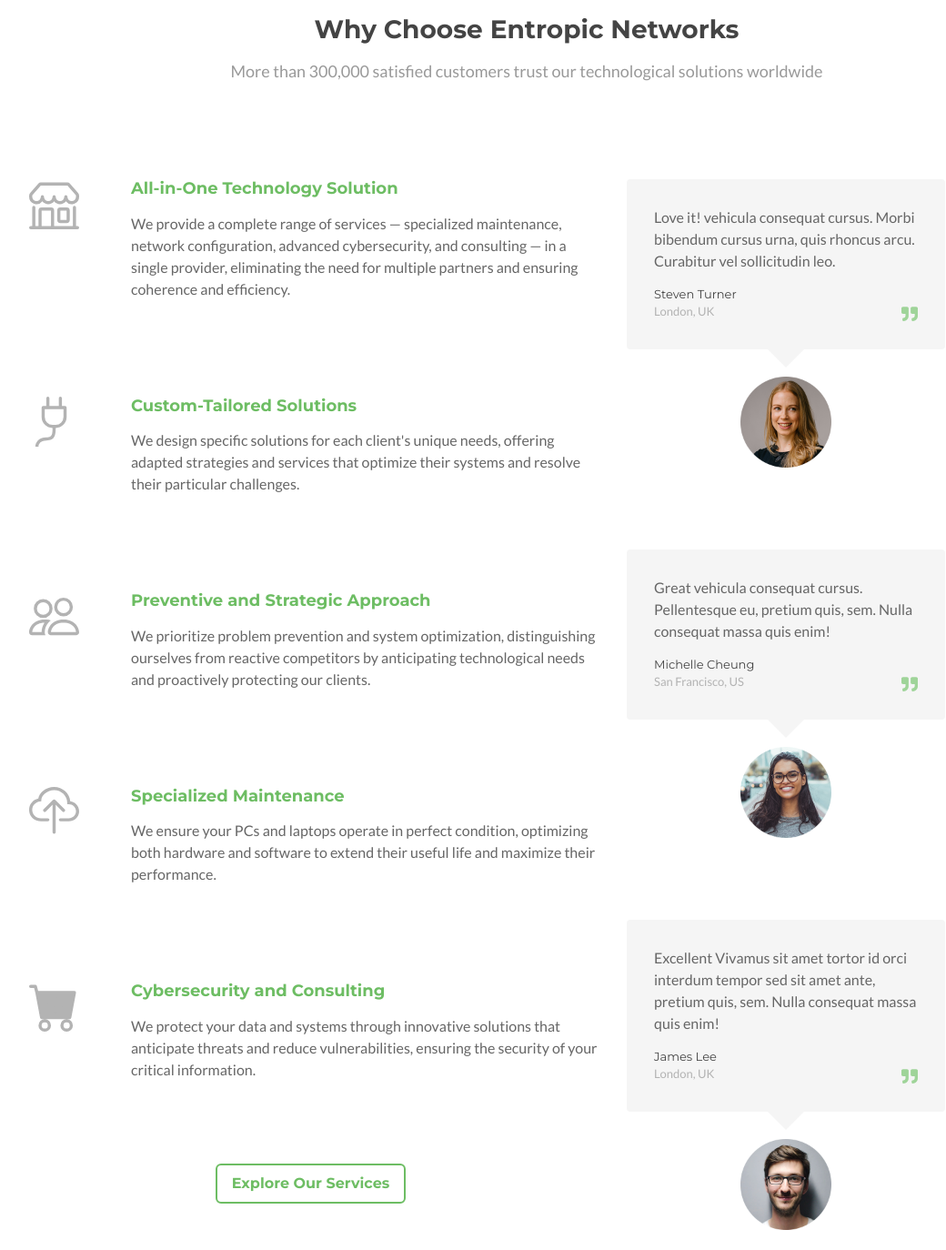
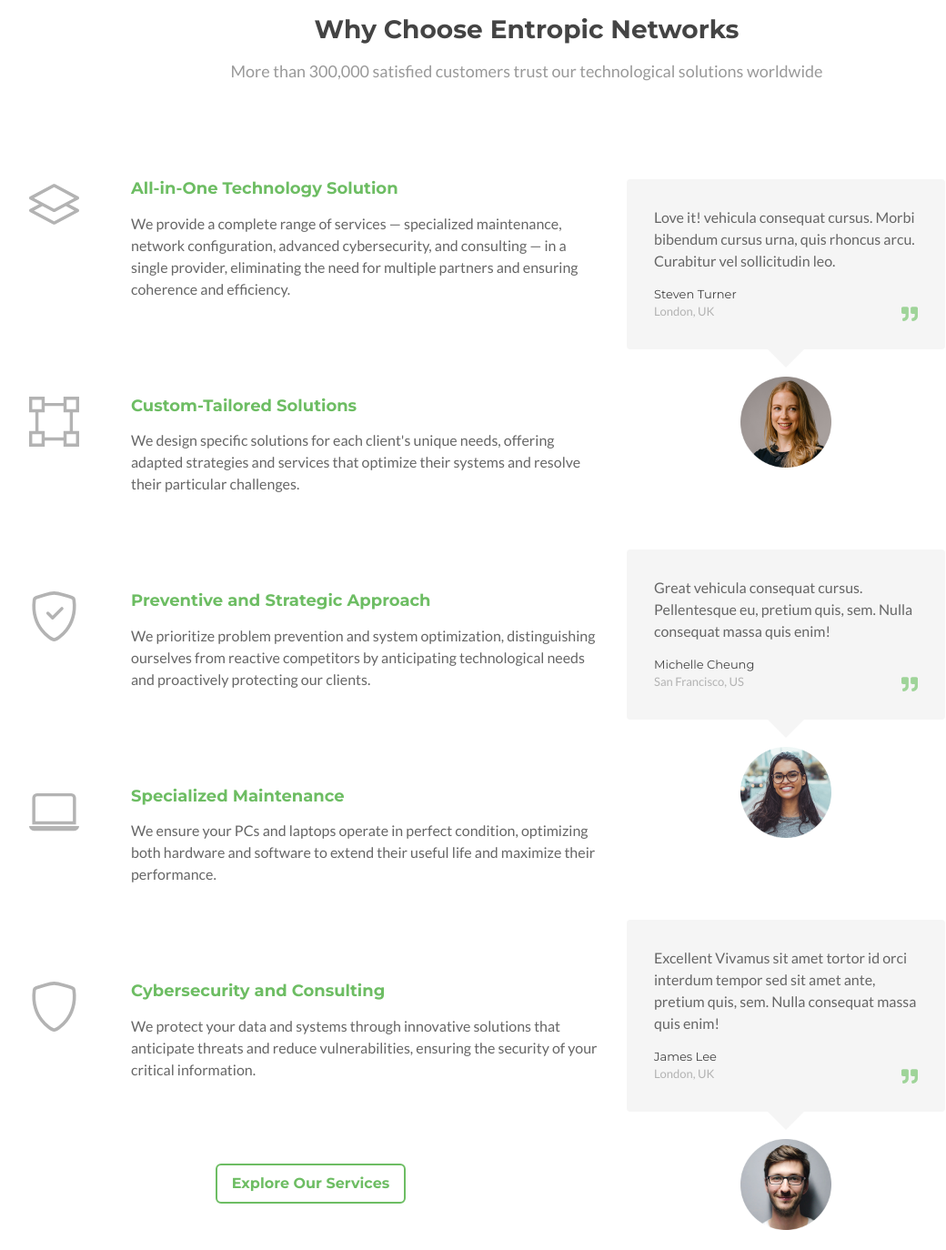
Before and after one commit to itteamlxs/entropic-networks-landing, a PHP site: page /index.php in a window 1280 px wide. Shown: the part 878-2252 px from the top of the page at 91% size, without its empty margins (61-1101 px from the left). Run offline with PHP 8.4, Linux system fonts and the light colour scheme; some libraries are stand-ins or nearby versions.

Commit message:
Replace SVG icons in index.php

```diff
--- a/public/index.php
+++ b/public/index.php
@@ -126,8 +126,8 @@ $dict = require __DIR__.'/../src/Config/'.$lang.'.php';
 					<div class="benefits col-lg-7 col-md-6 col-12">
 						<div class="item">
 							<div class="icon text-center">
-								<svg width="1em" height="1em" viewBox="0 0 16 16" class="bi bi-shop" fill="currentColor" xmlns="http://www.w3.org/2000/svg">
-									<path fill-rule="evenodd" d="M2.97 1.35A1 1 0 0 1 3.73 1h8.54a1 1 0 0 1 .76.35l2.609 3.044A1.5 1.5 0 0 1 16 5.37v.255a2.375 2.375 0 0 1-4.25 1.458A2.371 2.371 0 0 1 9.875 8 2.37 2.37 0 0 1 8 7.083 2.37 2.37 0 0 1 6.125 8a2.37 2.37 0 0 1-1.875-.917A2.375 2.375 0 0 1 0 5.625V5.37a1.5 1.5 0 0 1 .361-.976l2.61-3.045zm1.78 4.275a1.375 1.375 0 0 0 2.75 0 .5.5 0 0 1 1 0 1.375 1.375 0 0 0 2.75 0 .5.5 0 0 1 1 0 1.375 1.375 0 1 0 2.75 0V5.37a.5.5 0 0 0-.12-.325L12.27 2H3.73L1.12 5.045A.5.5 0 0 0 1 5.37v.255a1.375 1.375 0 0 0 2.75 0 .5.5 0 0 1 1 0zM1.5 8.5A.5.5 0 0 1 2 9v6h1v-5a1 1 0 0 1 1-1h3a1 1 0 0 1 1 1v5h6V9a.5.5 0 0 1 1 0v6h.5a.5.5 0 0 1 0 1H.5a.5.5 0 0 1 0-1H1V9a.5.5 0 0 1 .5-.5zM4 15h3v-5H4v5zm5-5a1 1 0 0 1 1-1h2a1 1 0 0 1 1 1v3a1 1 0 0 1-1 1h-2a1 1 0 0 1-1-1v-3zm3 0h-2v3h2v-3z"/>
+								<svg xmlns="http://www.w3.org/2000/svg" width="16" height="16" fill="currentColor" class="bi bi-layers" viewBox="0 0 16 16">
+  									<path d="M8.235 1.559a.5.5 0 0 0-.47 0l-7.5 4a.5.5 0 0 0 0 .882L3.188 8 .264 9.559a.5.5 0 0 0 0 .882l7.5 4a.5.5 0 0 0 .47 0l7.5-4a.5.5 0 0 0 0-.882L12.813 8l2.922-1.559a.5.5 0 0 0 0-.882zm3.515 7.008L14.438 10 8 13.433 1.562 10 4.25 8.567l3.515 1.874a.5.5 0 0 0 .47 0zM8 9.433 1.562 6 8 2.567 14.438 6z"/>
 								</svg>
 							</div><!--//icon-->
 							<div class="content">
@@ -137,8 +137,8 @@ $dict = require __DIR__.'/../src/Config/'.$lang.'.php';
 						</div><!--//item-->
 						<div class="item">
 							<div class="icon text-center">
-								<svg width="1em" height="1em" viewBox="0 0 16 16" class="bi bi-plug" fill="currentColor" xmlns="http://www.w3.org/2000/svg">
-									<path fill-rule="evenodd" d="M6 0a.5.5 0 0 1 .5.5V3h3V.5a.5.5 0 0 1 1 0V3h1a.5.5 0 0 1 .5.5v3A3.5 3.5 0 0 1 8.5 10c-.002.434-.01.845-.04 1.22-.041.514-.126 1.003-.317 1.424a2.083 2.083 0 0 1-.97 1.028C6.725 13.9 6.169 14 5.5 14c-.998 0-1.61.33-1.974.718A1.922 1.922 0 0 0 3 16H2c0-.616.232-1.367.797-1.968C3.374 13.42 4.261 13 5.5 13c.581 0 .962-.088 1.218-.219.241-.123.4-.3.514-.55.121-.266.193-.621.23-1.09.027-.34.035-.718.037-1.141A3.5 3.5 0 0 1 4 6.5v-3a.5.5 0 0 1 .5-.5h1V.5A.5.5 0 0 1 6 0zM5 4v2.5A2.5 2.5 0 0 0 7.5 9h1A2.5 2.5 0 0 0 11 6.5V4H5z"/>
+								<svg xmlns="http://www.w3.org/2000/svg" width="16" height="16" fill="currentColor" class="bi bi-bounding-box" viewBox="0 0 16 16">
+  									<path d="M5 2V0H0v5h2v6H0v5h5v-2h6v2h5v-5h-2V5h2V0h-5v2zm6 1v2h2v6h-2v2H5v-2H3V5h2V3zm1-2h3v3h-3zm3 11v3h-3v-3zM4 15H1v-3h3zM1 4V1h3v3z"/>
 								</svg>
 							</div><!--//icon-->
 							<div class="content">
@@ -148,8 +148,9 @@ $dict = require __DIR__.'/../src/Config/'.$lang.'.php';
 						</div><!--//item-->
 						<div class="item">
 							<div class="icon text-center">
-								<svg width="1em" height="1em" viewBox="0 0 16 16" class="bi bi-people" fill="currentColor" xmlns="http://www.w3.org/2000/svg">
-									<path fill-rule="evenodd" d="M15 14s1 0 1-1-1-4-5-4-5 3-5 4 1 1 1 1h8zm-7.978-1h7.956a.274.274 0 0 0 .014-.002l.008-.002c-.002-.264-.167-1.03-.76-1.72C13.688 10.629 12.718 10 11 10c-1.717 0-2.687.63-3.24 1.276-.593.69-.759 1.457-.76 1.72a1.05 1.05 0 0 0 .022.004zM11 7a2 2 0 1 0 0-4 2 2 0 0 0 0 4zm3-2a3 3 0 1 1-6 0 3 3 0 0 1 6 0zM6.936 9.28a5.88 5.88 0 0 0-1.23-.247A7.35 7.35 0 0 0 5 9c-4 0-5 3-5 4 0 .667.333 1 1 1h4.216A2.238 2.238 0 0 1 5 13c0-1.01.377-2.042 1.09-2.904.243-.294.526-.569.846-.816zM4.92 10c-1.668.02-2.615.64-3.16 1.276C1.163 11.97 1 12.739 1 13h3c0-1.045.323-2.086.92-3zM1.5 5.5a3 3 0 1 1 6 0 3 3 0 0 1-6 0zm3-2a2 2 0 1 0 0 4 2 2 0 0 0 0-4z"/>
+								<svg xmlns="http://www.w3.org/2000/svg" width="16" height="16" fill="currentColor" class="bi bi-shield-check" viewBox="0 0 16 16">
+  									<path d="M5.338 1.59a61 61 0 0 0-2.837.856.48.48 0 0 0-.328.39c-.554 4.157.726 7.19 2.253 9.188a10.7 10.7 0 0 0 2.287 2.233c.346.244.652.42.893.533q.18.085.293.118a1 1 0 0 0 .101.025 1 1 0 0 0 .1-.025q.114-.034.294-.118c.24-.113.547-.29.893-.533a10.7 10.7 0 0 0 2.287-2.233c1.527-1.997 2.807-5.031 2.253-9.188a.48.48 0 0 0-.328-.39c-.651-.213-1.75-.56-2.837-.855C9.552 1.29 8.531 1.067 8 1.067c-.53 0-1.552.223-2.662.524zM5.072.56C6.157.265 7.31 0 8 0s1.843.265 2.928.56c1.11.3 2.229.655 2.887.87a1.54 1.54 0 0 1 1.044 1.262c.596 4.477-.787 7.795-2.465 9.99a11.8 11.8 0 0 1-2.517 2.453 7 7 0 0 1-1.048.625c-.28.132-.581.24-.829.24s-.548-.108-.829-.24a7 7 0 0 1-1.048-.625 11.8 11.8 0 0 1-2.517-2.453C1.928 10.487.545 7.169 1.141 2.692A1.54 1.54 0 0 1 2.185 1.43 63 63 0 0 1 5.072.56"/>
+  									<path d="M10.854 5.146a.5.5 0 0 1 0 .708l-3 3a.5.5 0 0 1-.708 0l-1.5-1.5a.5.5 0 1 1 .708-.708L7.5 7.793l2.646-2.647a.5.5 0 0 1 .708 0"/>
 								</svg>
 							</div><!--//icon-->
 							<div class="content">
@@ -159,9 +160,8 @@ $dict = require __DIR__.'/../src/Config/'.$lang.'.php';
 						</div><!--//item-->
 						<div class="item">
 							<div class="icon text-center">
-								<svg width="1em" height="1em" viewBox="0 0 16 16" class="bi bi-cloud-upload" fill="currentColor" xmlns="http://www.w3.org/2000/svg">
-									<path fill-rule="evenodd" d="M4.406 1.342A5.53 5.53 0 0 1 8 0c2.69 0 4.923 2 5.166 4.579C14.758 4.804 16 6.137 16 7.773 16 9.569 14.502 11 12.687 11H10a.5.5 0 0 1 0-1h2.688C13.979 10 15 8.988 15 7.773c0-1.216-1.02-2.228-2.313-2.228h-.5v-.5C12.188 2.825 10.328 1 8 1a4.53 4.53 0 0 0-2.941 1.1c-.757.652-1.153 1.438-1.153 2.055v.448l-.445.049C2.064 4.805 1 5.952 1 7.318 1 8.785 2.23 10 3.781 10H6a.5.5 0 0 1 0 1H3.781C1.708 11 0 9.366 0 7.318c0-1.763 1.266-3.223 2.942-3.593.143-.863.698-1.723 1.464-2.383z"/>
-									<path fill-rule="evenodd" d="M7.646 4.146a.5.5 0 0 1 .708 0l3 3a.5.5 0 0 1-.708.708L8.5 5.707V14.5a.5.5 0 0 1-1 0V5.707L5.354 7.854a.5.5 0 1 1-.708-.708l3-3z"/>
+								<svg xmlns="http://www.w3.org/2000/svg" width="16" height="16" fill="currentColor" class="bi bi-laptop" viewBox="0 0 16 16">
+  									<path d="M13.5 3a.5.5 0 0 1 .5.5V11H2V3.5a.5.5 0 0 1 .5-.5zm-11-1A1.5 1.5 0 0 0 1 3.5V12h14V3.5A1.5 1.5 0 0 0 13.5 2zM0 12.5h16a1.5 1.5 0 0 1-1.5 1.5h-13A1.5 1.5 0 0 1 0 12.5"/>
 								</svg>
 							</div><!--//icon-->
 							<div class="content">
@@ -171,9 +171,8 @@ $dict = require __DIR__.'/../src/Config/'.$lang.'.php';
 						</div><!--//item-->
 						<div class="item last">
 							<div class="icon text-center">
-								<svg width="1em" height="1em" viewBox="0 0 16 16" class="bi bi-cart-plus" fill="currentColor" xmlns="http://www.w3.org/2000/svg">
-									<path fill-rule="evenodd" d="M0 1.5A.5.5 0 0 1 .5 1H2a.5.5 0 0 1 .485.379L2.89 3H14.5a.5.5 0 0 1 .491.592l-1.5 8A.5.5 0 0 1 13 12H4a.5.5 0 0 1-.491-.408L2.01 3.607 1.61 2H.5a.5.5 0 0 1-.5-.5zM5 12a2 2 0 1 0 0 4 2 2 0 0 0 0-4zm7 0a2 2 0 1 0 0 4 2 2 0 0 0 0-4zm-7 1a1 1 0 1 0 0 2 1 1 0 0 0 0-2zm7 0a1 1 0 1 0 0 2 1 1 0 0 0 0-2z"/>
-									<path fill-rule="evenodd" d="M8.5 5a.5.5 0 0 1 .5.5V7h1.5a.5.5 0 0 1 0 1H9v1.5a.5.5 0 0 1-1 0V8H6.5a.5.5 0 0 1 0-1H8V5.5a.5.5 0 0 1 .5-.5z"/>
+								<svg xmlns="http://www.w3.org/2000/svg" width="16" height="16" fill="currentColor" class="bi bi-shield" viewBox="0 0 16 16">
+  									<path d="M5.338 1.59a61 61 0 0 0-2.837.856.48.48 0 0 0-.328.39c-.554 4.157.726 7.19 2.253 9.188a10.7 10.7 0 0 0 2.287 2.233c.346.244.652.42.893.533q.18.085.293.118a1 1 0 0 0 .101.025 1 1 0 0 0 .1-.025q.114-.034.294-.118c.24-.113.547-.29.893-.533a10.7 10.7 0 0 0 2.287-2.233c1.527-1.997 2.807-5.031 2.253-9.188a.48.48 0 0 0-.328-.39c-.651-.213-1.75-.56-2.837-.855C9.552 1.29 8.531 1.067 8 1.067c-.53 0-1.552.223-2.662.524zM5.072.56C6.157.265 7.31 0 8 0s1.843.265 2.928.56c1.11.3 2.229.655 2.887.87a1.54 1.54 0 0 1 1.044 1.262c.596 4.477-.787 7.795-2.465 9.99a11.8 11.8 0 0 1-2.517 2.453 7 7 0 0 1-1.048.625c-.28.132-.581.24-.829.24s-.548-.108-.829-.24a7 7 0 0 1-1.048-.625 11.8 11.8 0 0 1-2.517-2.453C1.928 10.487.545 7.169 1.141 2.692A1.54 1.54 0 0 1 2.185 1.43 63 63 0 0 1 5.072.56"/>
 								</svg>
 							</div><!--//icon-->
 							<div class="content">
```
